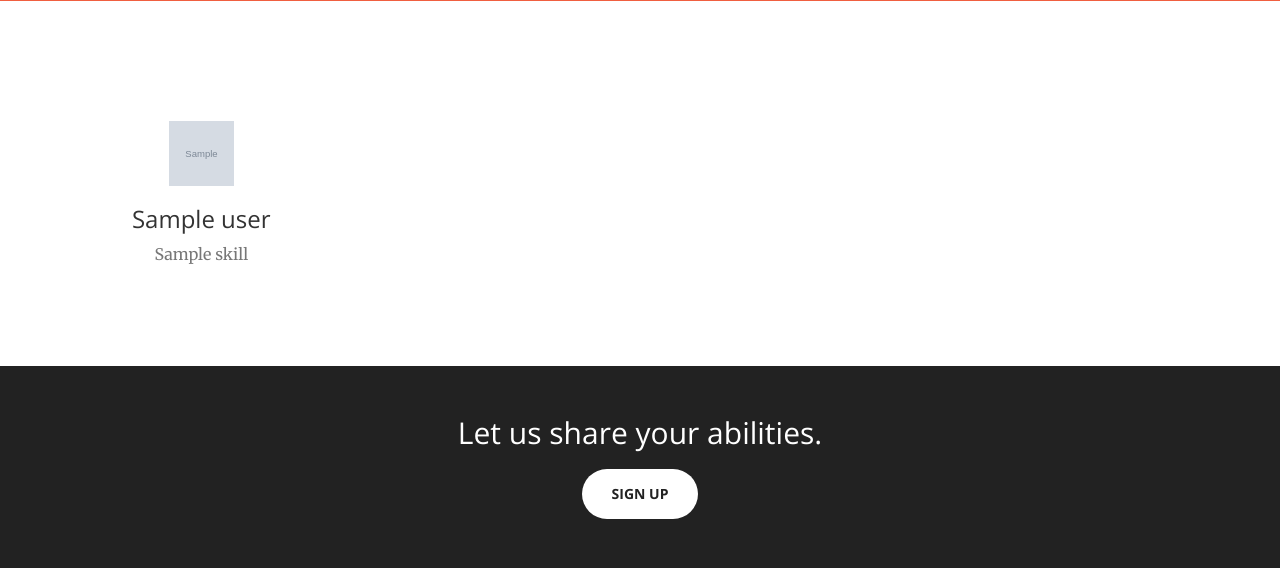
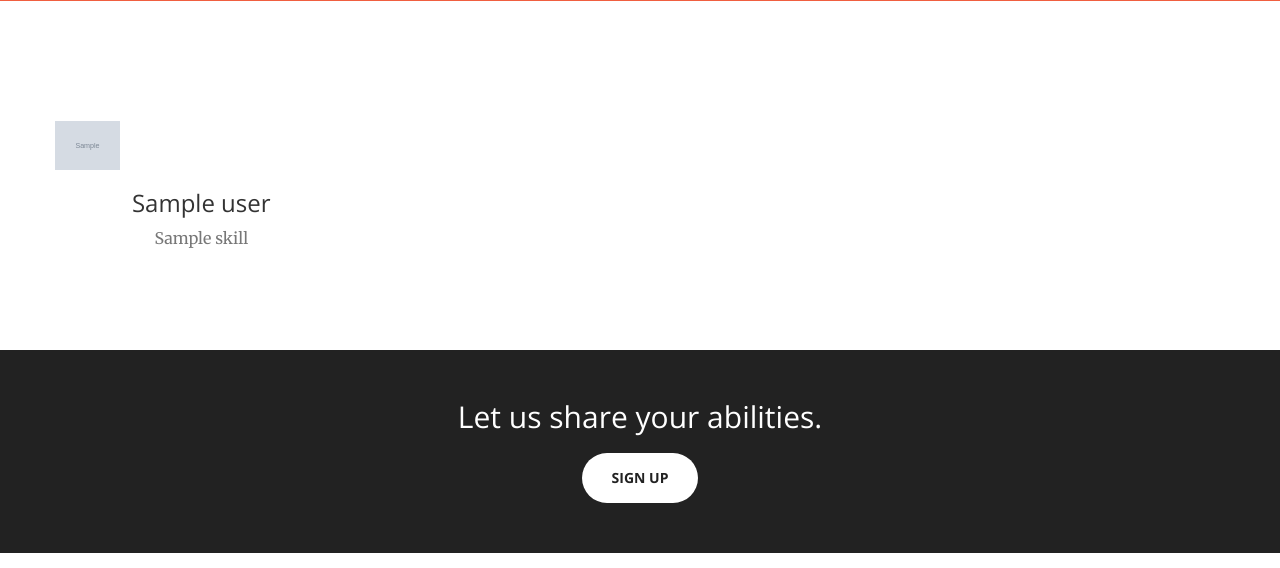
Before and after one commit to swmerko/skillask, a Django app: template search/templates/search/search.html in a window 1280 px wide. Shown: the part 331-899 px from the top of the page. Run offline with Django 3.2, Linux system fonts and the light colour scheme; the template is opened without the code that fills it: most values are stand-ins (such as "Sample title", 1, 10 or a date in 2020); grey boxes marked "Sample" are stand-in pictures; some libraries are stand-ins or nearby versions.

Commit message:
add_search

```diff
--- a/search/templates/search/search.html
+++ b/search/templates/search/search.html
@@ -51,7 +51,7 @@
                     <div class="col-lg-3 col-md-6 text-center">
                         <div class="service-box">
                             {% if user_skill.user.profile.image %}
-                                <img src="{{ user_skill.user.profile.image.url }}" width="65px" height="65px" alt=""/>
+                                <img src="{{ user_skill.user.profile.image.url }}" class="img-responsive" width="65px" height="56px" alt=""/>
                             {% else %}
                                 <i class="fa fa-4x fa-diamond wow bounceIn text-primary"
                                    data-wow-delay=".{{ forloop.counter }}s"></i>
```
